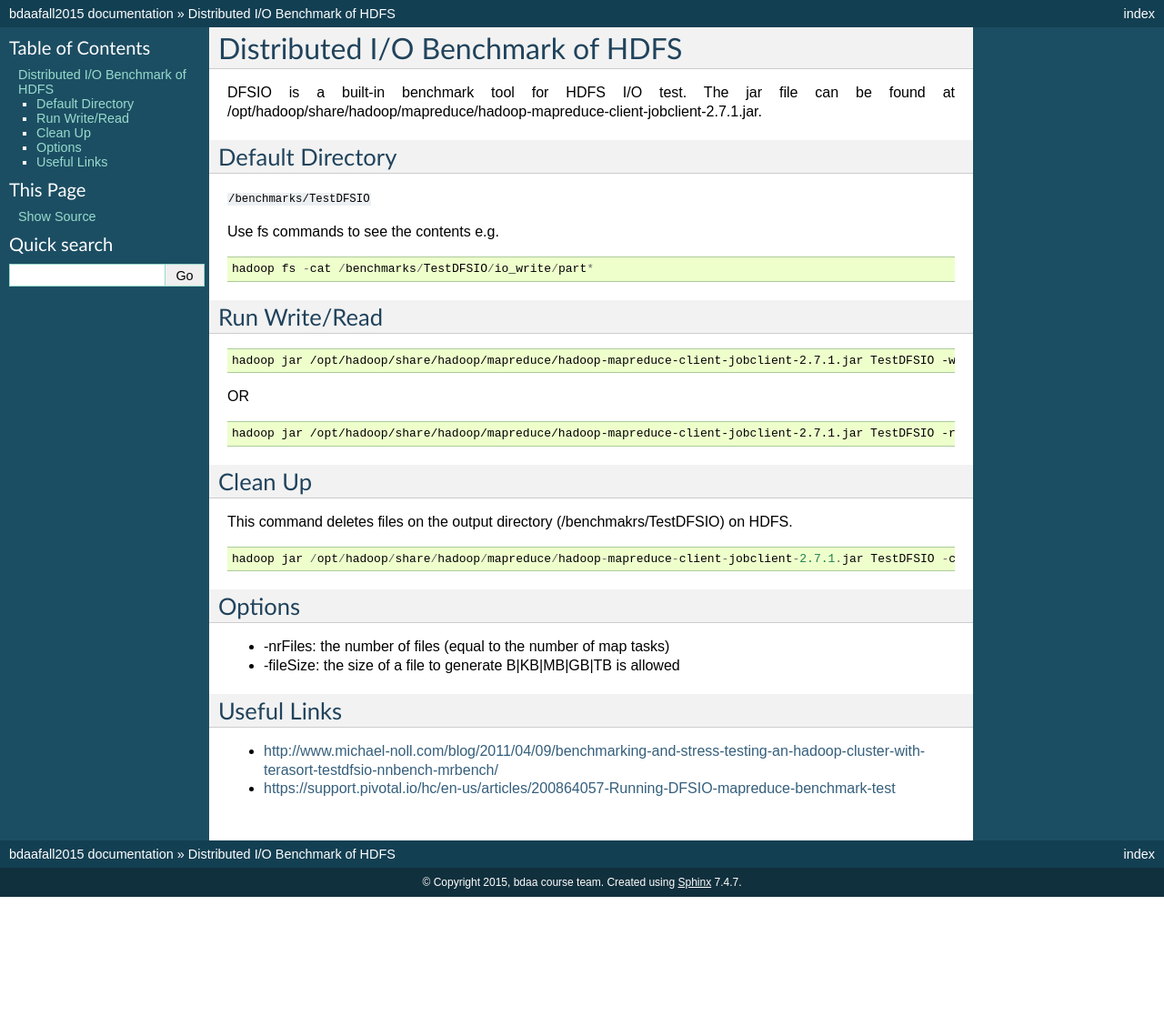
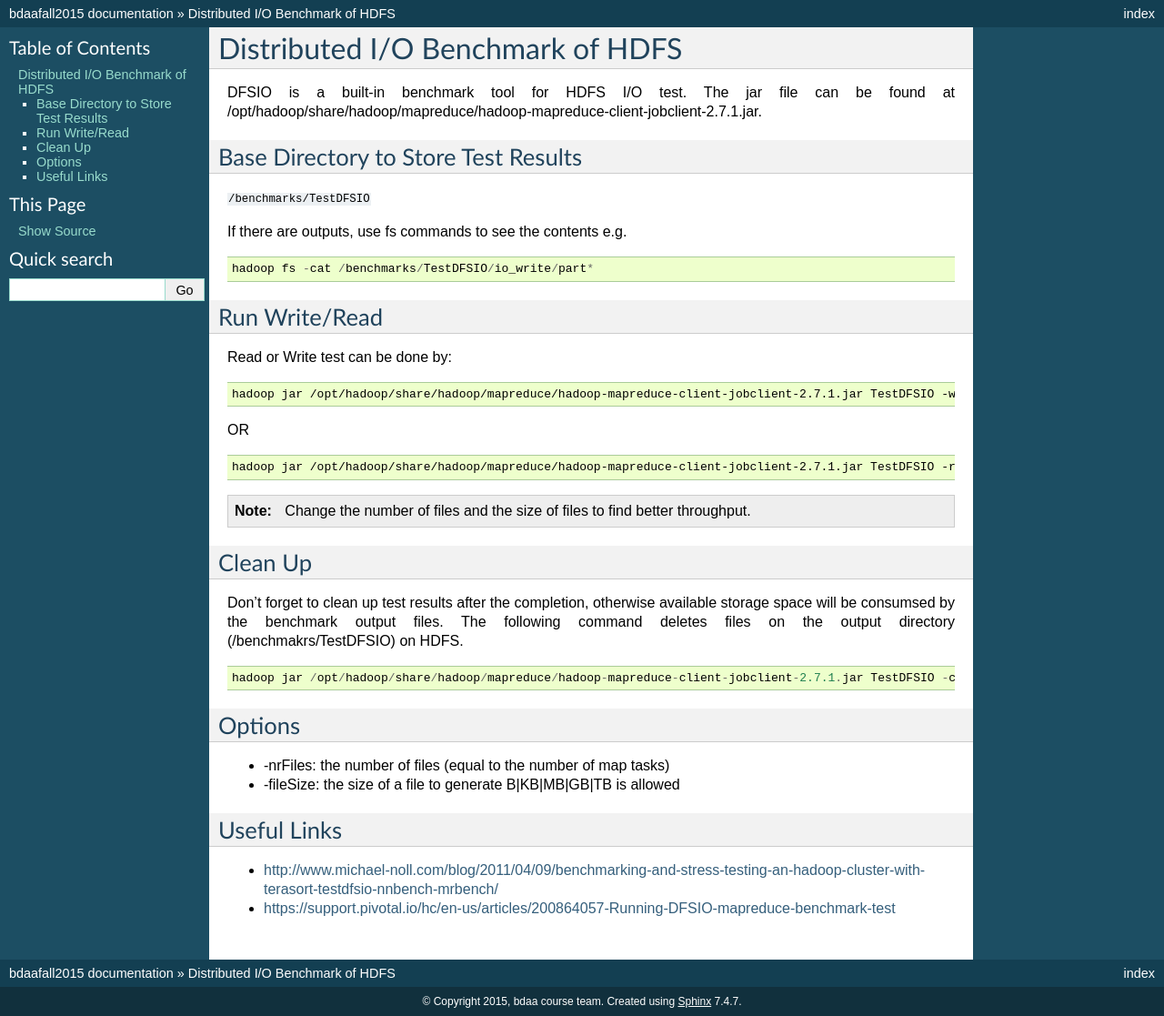
Before and after one commit to cglmoocs/bdaafall2015, a Sphinx documentation site: the page built from docs/source/dfsio.rst, in a window 1280 px wide. Shown: the whole page at 91% size. Built offline with Sphinx 7.4.7, drawn with Linux system fonts in a browser that asks for light colours; before the commit the page ends 986 px from its top, so only the background shows below that.

Commit message:
Update dfsio.rst

```diff
--- a/docs/source/dfsio.rst
+++ b/docs/source/dfsio.rst
@@ -5,21 +5,22 @@ Distributed I/O Benchmark of HDFS
 
 DFSIO is a built-in benchmark tool for HDFS I/O test. The jar file can be found at /opt/hadoop/share/hadoop/mapreduce/hadoop-mapreduce-client-jobclient-2.7.1.jar.
 
-Default Directory
-----------------------
+Base Directory to Store Test Results
+-----------------------------------------------
 
 ``/benchmarks/TestDFSIO``
 
-Use fs commands to see the contents e.g.
+If there are outputs, use fs commands to see the contents e.g.
 
 .. code::
 
      hadoop fs -cat /benchmarks/TestDFSIO/io_write/part*
 
-.. https://support.pivotal.io/hc/en-us/articles/200864057-Running-DFSIO-mapreduce-benchmark-test
 
 Run Write/Read
 ---------------
+
+Read or Write test can be done by:
 
 .. code::
 
@@ -31,10 +32,12 @@ OR
 
     hadoop jar /opt/hadoop/share/hadoop/mapreduce/hadoop-mapreduce-client-jobclient-2.7.1.jar TestDFSIO -read -nrFiles 16 -fileSize 1GB -resFile /tmp/$USER-dfsio-read.txt
 
+.. note:: Change the number of files and the size of files to find better throughput.
+
 Clean Up
 ---------
 
-This command deletes files on the output directory (/benchmakrs/TestDFSIO) on HDFS.
+Don't forget to clean up test results after the completion, otherwise available storage space will be consumsed by the benchmark output files. The following command deletes files on the output directory (/benchmakrs/TestDFSIO) on HDFS.
 
 .. code::
 
```
